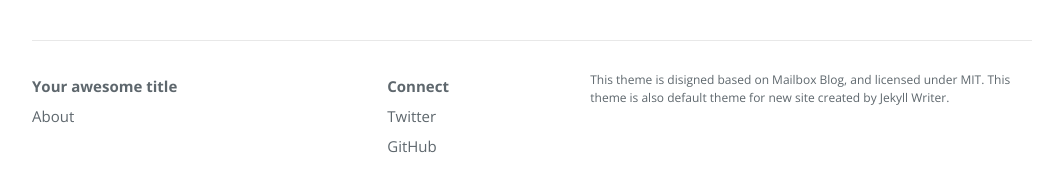
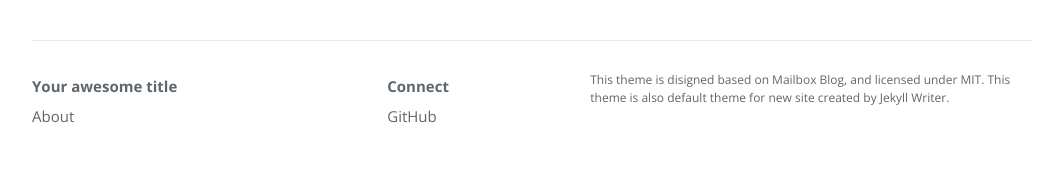
Before and after one commit to gaga-change/gaga-change.github.io, a Jekyll site: the page built from index.html, in a window 1280 px wide and 900 px high, scrolled down 1177 px. Shown: the part 671-863 px from the top of the window, without its empty margins (108-1171 px from the left). Built offline with Jekyll 4.4.1, drawn with Linux system fonts in a browser that asks for light colours; nearby versions of some CDN libraries; the list of posts is cut into pages by our own code.

Commit message:
Update Configuration

```diff
--- a/_config.yml
+++ b/_config.yml
@@ -1,21 +1,14 @@
-# Welcome to Jekyll!
-#
-# This config file is meant for settings that affect your whole blog, values
-# which you are expected to set up once and rarely need to edit after that.
-# For technical reasons, this file is *NOT* reloaded automatically when you use
-# 'jekyll serve'. If you change this file, please restart the server process.
-
-# Site settings
+# Created by Jekyll Writer
 title: Your awesome title
 author: Jekyll Writer
-description: > # this means to ignore newlines until "baseurl:"
-  This theme is disigned based on Mailbox Blog, and licensed under MIT.
-  This theme is also default theme for new site created by Jekyll Writer.
-permalink: /:year/:month/:day/:title/
+description: >
+  This theme is disigned based on Mailbox Blog, and licensed under MIT. This
+  theme is also default theme for new site created by Jekyll Writer.
+permalink: '/:year/:month/:day/:title/'
 paginate: 6
-paginate_path: "/page/:num/"
-twitter_username: jekyllwriter
-github_username:  jekyllwriter
-gems: [jekyll-paginate]
+paginate_path: '/page/:num/'
+github_username: jekyllwriter
+gems:
+  - jekyll-paginate
 markdown: kramdown
-baseurl: ""
+baseurl: ''
```
